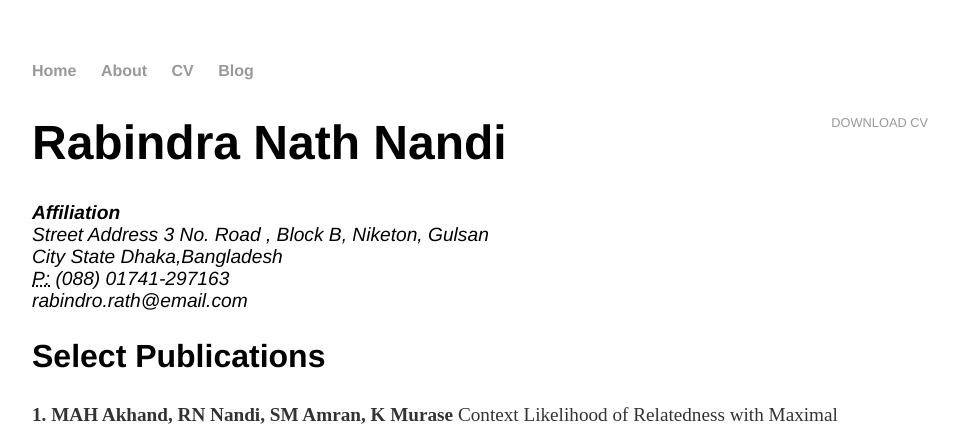
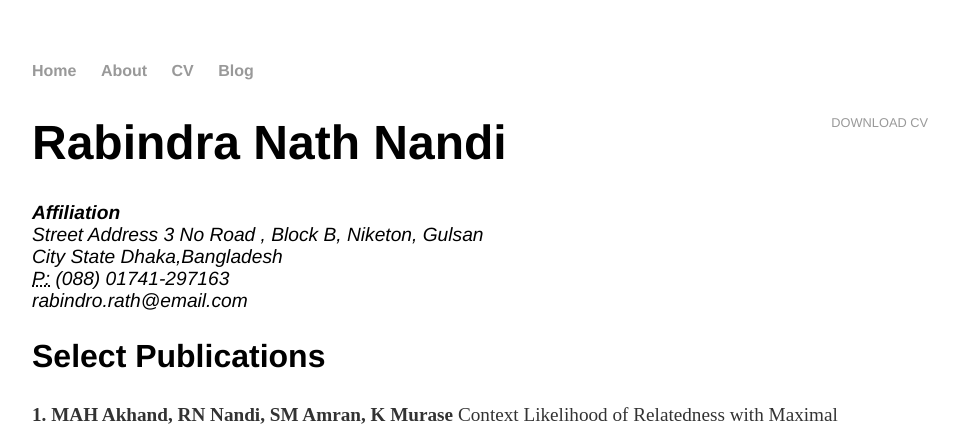
Before and after one commit to robi56/robi56.github.io, a Jekyll site: the page built from cv/index.html, in a window 1280 px wide. Shown: the top 426 px of the page, without its empty margins (160-1118 px from the left). Built offline with Jekyll 4.4.1, drawn with Linux system fonts in a browser that asks for light colours.

Commit message:
update cv

```diff
--- a/cv/index.html
+++ b/cv/index.html
@@ -8,7 +8,7 @@ title: CV of Your Name
 					<h1>Rabindra Nath Nandi</h1>
 					<address>
 					<strong>Affiliation</strong><br>
-					Street Address 3 No. Road , Block B, Niketon, Gulsan<br>
+					Street Address 3 No Road , Block B, Niketon, Gulsan<br>
 					City State Dhaka,Bangladesh<br>
 					<abbr title="phone">P:</abbr> (088) 01741-297163<br>
 					<span class="obfuscate">rabindro.rath@email.com</span>
```
